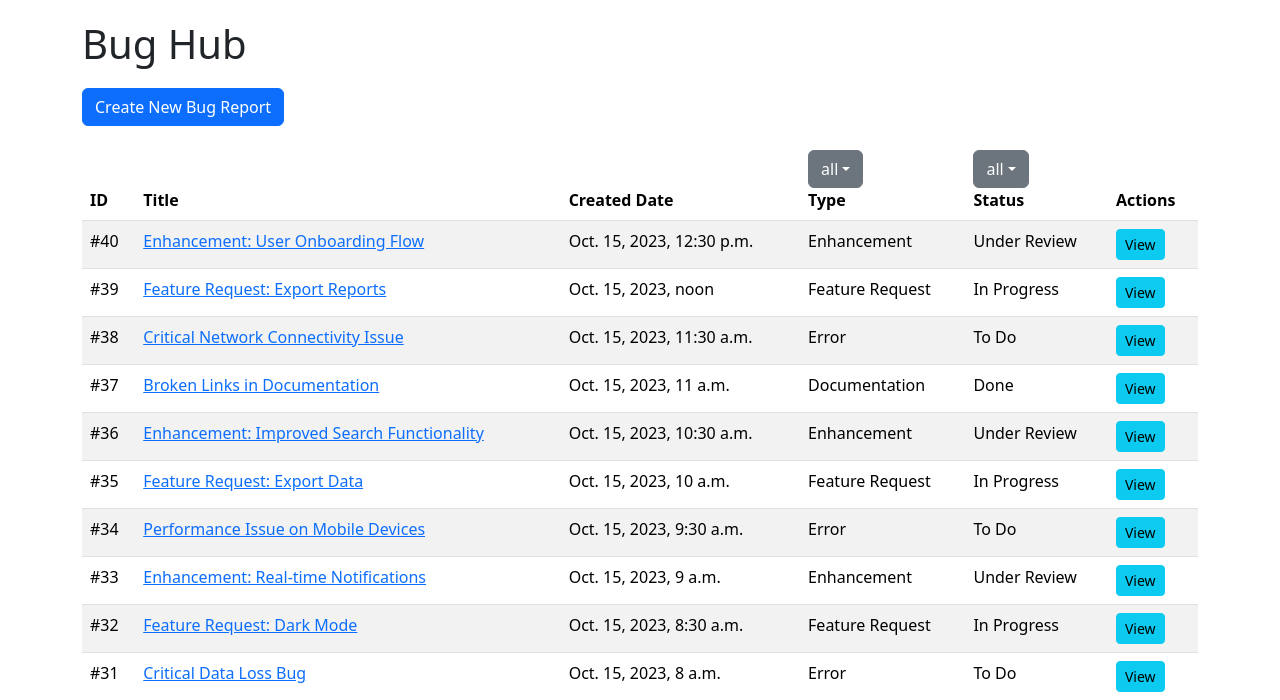
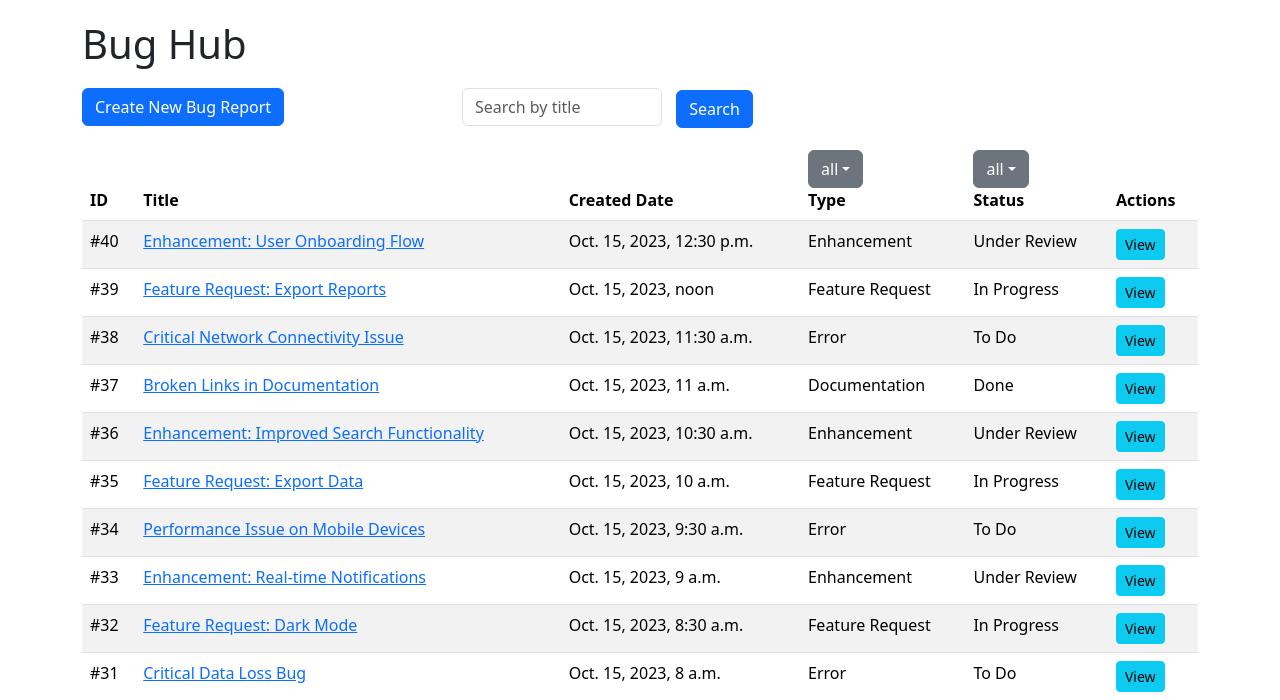
Before and after one commit to Niloth-p/glitch-guru, a Django app: page /bugs/ in a window 1280 px wide. Shown: the part 62-762 px from the top of the page. Run offline with Django 4.2, Linux system fonts and the light colour scheme; data comes from the database, SQL or seed files in the repository; some libraries are stand-ins or nearby versions.

Commit message:
feat: Add Search by Title
- Implement partial text search on Title field
- Customize get_queryset()
- Add search bar in list view
- Add styling and adjust positioning

```diff
--- a/bug_hub/templates/bug_hub/bug_list.html
+++ b/bug_hub/templates/bug_hub/bug_list.html
@@ -2,7 +2,21 @@
 {% block content %}
   <div class="container">
     <h1>Bug Hub</h1>
-    <a href="{% url 'bug_hub:bug_create' %}" class="btn btn-primary mb-3">Create New Bug Report</a>
+    <div class="row">
+      <div class="col-md-4">
+        <a href="{% url 'bug_hub:bug_create' %}" class="btn btn-primary mb-3">Create New Bug Report</a>
+      </div>
+      <div class="col-md-8 text-md-right">
+        <form method="get" class="form-inline">
+          <input type="text"
+                 name="q"
+                 placeholder="Search by title"
+                 class="form-control mr-2"
+                 id="search-bar">
+          <button type="submit" class="btn btn-primary">Search</button>
+        </form>
+      </div>
+    </div>
     <div class="table-responsive">
       <table class="table table-striped">
         <thead>
--- a/bug_hub/views.py
+++ b/bug_hub/views.py
@@ -33,8 +33,11 @@ class BugListView(ListView):
         queryset = super().get_queryset()
         status_filter = self.request.GET.get('status', 'all')
         type_filter = self.request.GET.get('type', 'all')
+        query = self.request.GET.get('q')
 
-        if status_filter != 'all':
+        if query:
+            queryset = queryset.filter(title__icontains=query)
+        elif status_filter != 'all':
             queryset = queryset.filter(status=status_filter)
         elif type_filter != 'all':
             queryset = queryset.filter(bug_type=type_filter)
--- a/static/common/css/styles.css
+++ b/static/common/css/styles.css
@@ -48,3 +48,10 @@ h5.card-title {
   margin-top: 20px;
   margin-bottom: 20px;
 }
+
+#search-bar {
+  width: 200px;
+  margin-right: 10px;
+  margin-bottom: 10px;
+  display: inline-block;
+}
```
